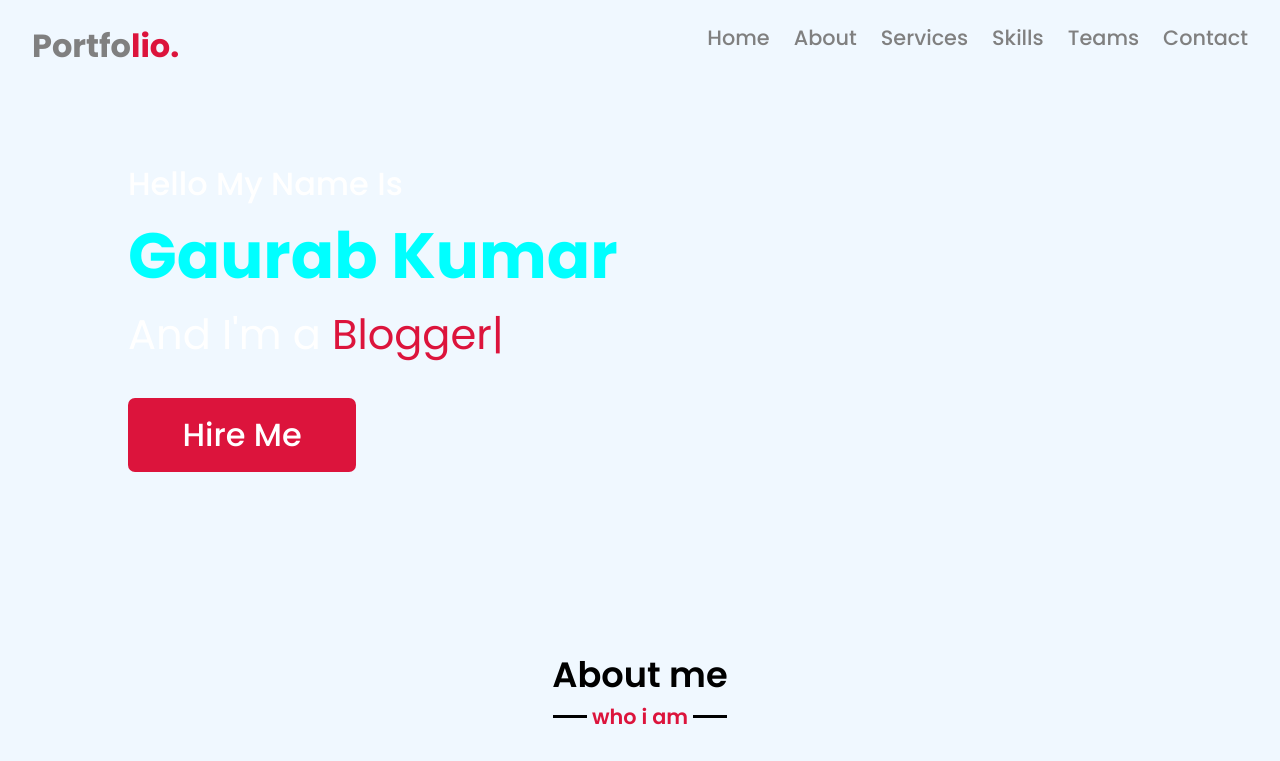
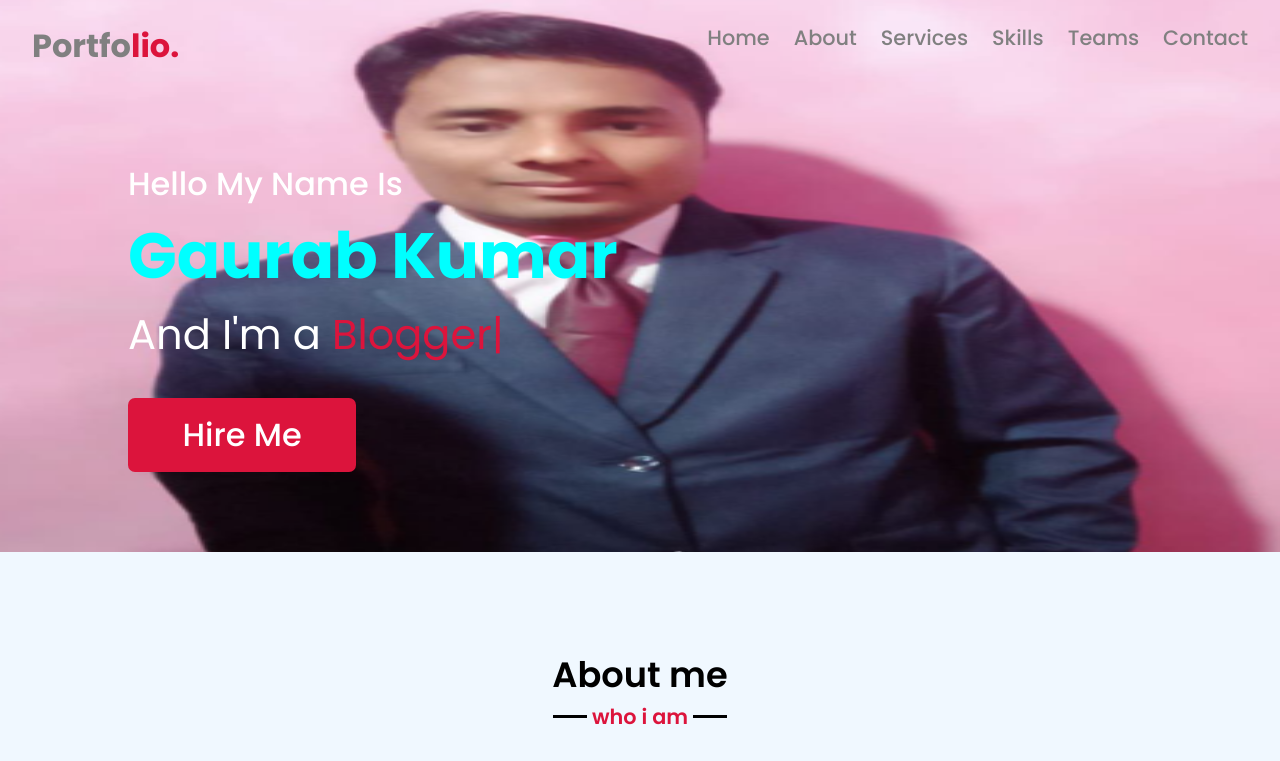
Before and after one commit to GaurabCodeLab/portfolio-website, a plain HTML site: page index.html in a window 1280 px wide. Shown: the top 761 px of the page. Drawn offline with nearby package versions, Linux system fonts and the light colour scheme; the site is published under a folder, as on GitHub Pages, so addresses that start at the root find nothing.

Commit message:
Update style.css

```diff
--- a/style.css
+++ b/style.css
@@ -1,4 +1,3 @@
-/* 630 lines completed 07/02/2024 */
 @import url('https://fonts.googleapis.com/css2?family=Poppins:wght@300;400;500;600;700;800&display=swap');
 
 *{
@@ -90,7 +89,7 @@ html{
 .header{
     width: 100%;
     margin-bottom: 6rem;
-    background-image: url('/images/banner.PNG');
+    background-image: url('images/banner.PNG');
     color: white;
     background-size: 100% 600px;
     background-repeat: no-repeat;
```
